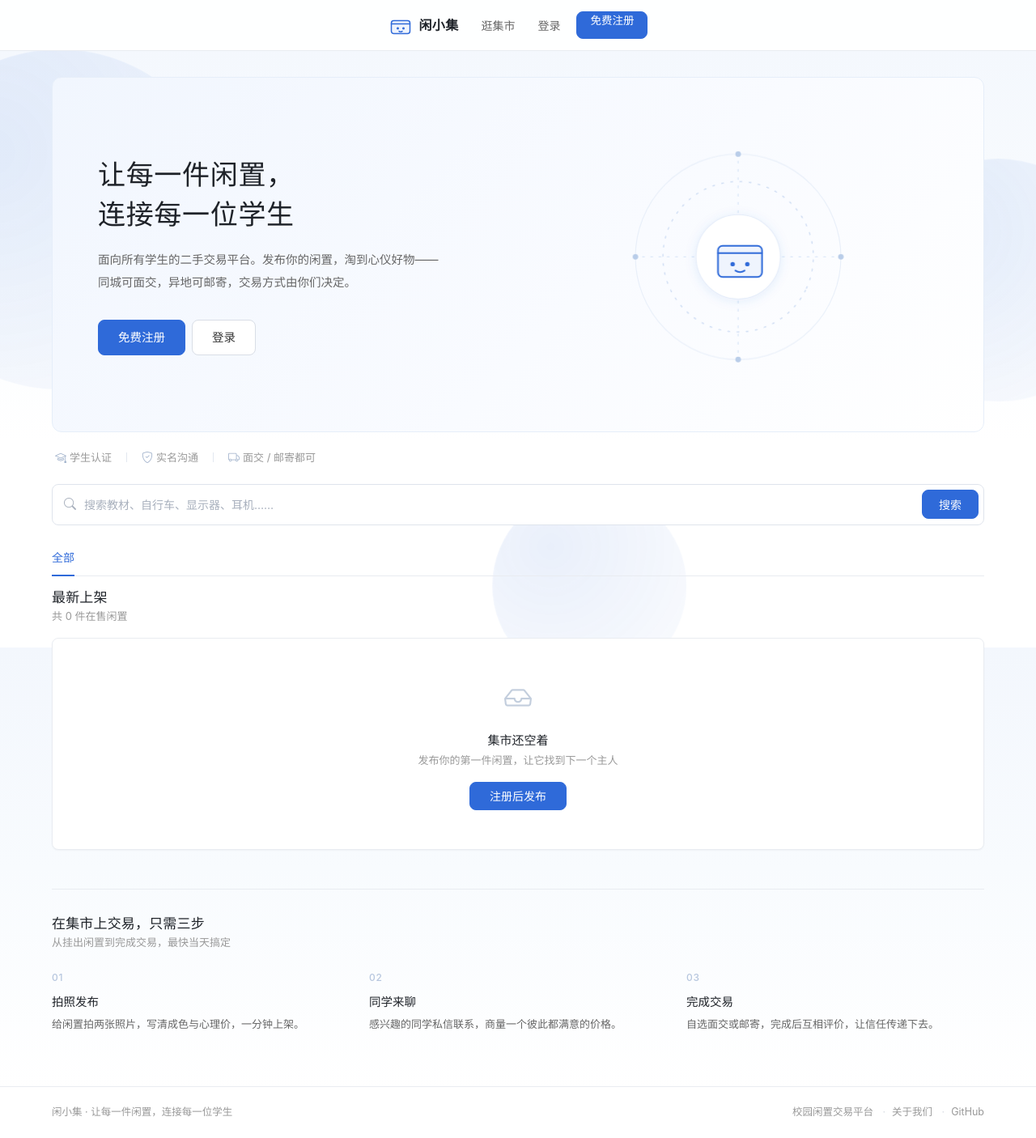
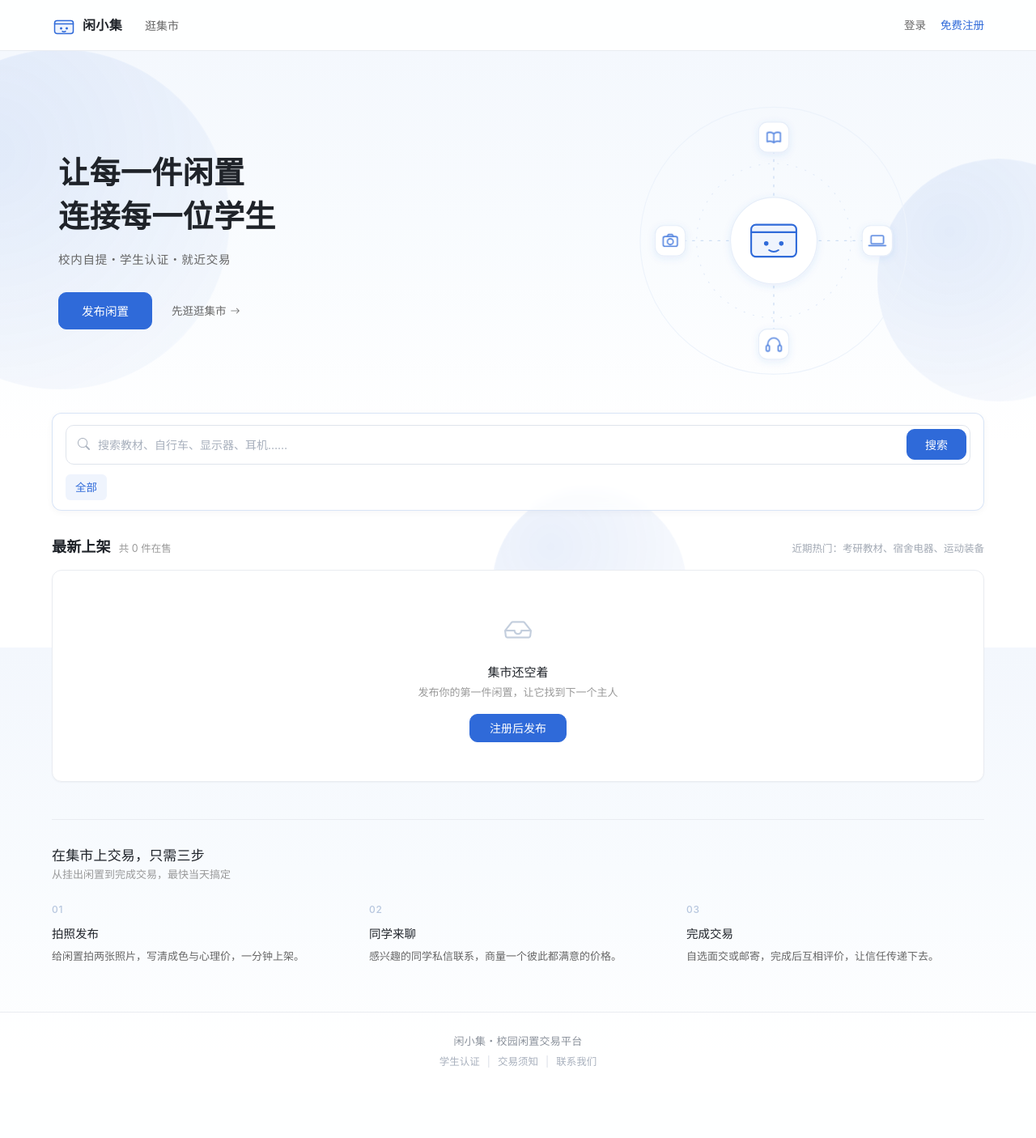
Before and after one commit to songxufeng-Seanfin/campus-secondhand-market, a Django app: page / in a window 1280 px wide. Shown: the whole page at 81% size. After the commit the page ends 1319 px from the top, so only its background shows below. Run offline with Django 5.2, Linux system fonts and the light colour scheme; data that the repository does not hold is empty.

Commit message:
首页按落地规范重构：Banner分层收紧、筛选面板合并、热门提示、圆角节奏12/10/6、矮页脚收尾

```diff
--- a/templates/base.html
+++ b/templates/base.html
@@ -25,10 +25,12 @@
       --line-soft: #f2f4f7;
       --surface: #ffffff;
 
-      /* 圆角：全站统一，禁止大圆角 */
-      --r: 8px;
+      /* 圆角节奏：卡片 12 / 按钮 10 / 标签 6，不全部统一 */
+      --r: 12px;
       --r-sm: 6px;
-      --r-lg: 10px;
+      --r-lg: 12px;
+      --r-btn: 10px;
+      --r-tag: 6px;
 
       /* 阴影：极淡，只用于层次 */
       --shadow-1: 0 1px 2px rgba(16, 24, 40, .04);
@@ -36,9 +38,9 @@
       --shadow-3: 0 6px 18px rgba(16, 24, 40, .08);
 
       /* 覆盖 Bootstrap 圆角，让表单/按钮同步 */
-      --bs-border-radius: 8px;
+      --bs-border-radius: 10px;
       --bs-border-radius-sm: 6px;
-      --bs-border-radius-lg: 10px;
+      --bs-border-radius-lg: 12px;
       --bs-body-color: #333333;
     }
 
@@ -60,9 +62,9 @@
     .bg-decor {
       position: fixed;
       inset: 0;
-      z-index: -1;
+      z-index: 0;          /* 氛围层在最底，内容层永远压在上面 */
       overflow: hidden;
-      pointer-events: none;
+      pointer-events: none; /* 不遮挡任何交互 */
     }
     .bg-decor i {
       position: absolute;
@@ -83,13 +85,15 @@
     }
 
     main { flex: 1; }
+    /* 导航 / 主体 / 页脚统一提到气泡之上 */
+    .navbar-main, main, .site-footer { position: relative; z-index: 1; }
     .page-wrap {
       max-width: 1200px;
       margin: 0 auto;
-      padding: 32px 24px 64px;
+      padding: 26px 24px 56px;
     }
     @media (max-width: 575.98px) {
-      .page-wrap { padding: 20px 16px 40px; }
+      .page-wrap { padding: 16px 16px 36px; }
     }
 
     /* ============ 导航 ============ */
@@ -100,6 +104,7 @@
       padding: 0;
     }
     .navbar-main .navbar-inner {
+      width: 100%;
       max-width: 1200px;
       margin: 0 auto;
       padding: 0 24px;
@@ -133,13 +138,22 @@
       margin-left: auto;
       display: flex;
       align-items: center;
-      gap: 20px;
+      gap: 18px;
     }
     .nav-actions .btn { height: 34px; padding: 0 16px; font-size: 13.5px; }
+    /* 右上角登录入口：纯文字，不抢视觉 */
+    .nav-text-link {
+      color: var(--text-2);
+      font-size: 13.5px;
+      text-decoration: none;
+      transition: color .2s ease-out;
+    }
+    .nav-text-link:hover { color: var(--brand); }
+    .nav-text-link.is-brand { color: var(--brand); font-weight: 500; }
 
     /* ============ 按钮 ============ */
     .btn {
-      border-radius: var(--r);
+      border-radius: var(--r-btn);
       font-weight: 500;
       font-size: 14px;
       transition: background-color .2s ease-out, border-color .2s ease-out,
@@ -211,9 +225,7 @@
       height: 100%;
       object-fit: cover;
       display: block;
-      transition: transform .35s ease-out;
     }
-    .product-card:hover .product-thumb img { transform: scale(1.03); }
     .thumb-placeholder {
       width: 100%;
       height: 100%;
@@ -242,39 +254,36 @@
       color: #4a5058;
       font-size: 11.5px;
       font-weight: 400;
-      padding: 2px 6px;
-      border-radius: 4px;
+      padding: 2px 7px;
+      border-radius: var(--r-tag);
       white-space: nowrap;
-      line-height: 1.5;
+      line-height: 1.6;
     }
 
-    /* ============ 分类标签：下划线式，收窄不臃肿 ============ */
+    /* ============ 分类标签：胶囊式，选中态浅蓝底 ============ */
     .cat-tabs {
       display: flex;
       flex-wrap: wrap;
       align-items: center;
-      gap: 4px 26px;
-      border-bottom: 1px solid var(--line);
-      padding-bottom: 0;
+      gap: 4px 6px;
     }
     .cat-tab {
-      position: relative;
       display: inline-flex;
       align-items: center;
-      padding: 9px 0 11px;
-      font-size: 14px;
+      padding: 6px 12px;
+      font-size: 13.5px;
       font-weight: 400;
       color: var(--text-2);
       text-decoration: none;
-      border-bottom: 2px solid transparent;
-      margin-bottom: -1px;
-      transition: color .2s ease-out, border-color .2s ease-out;
+      border-radius: var(--r-tag);
+      transition: color .2s ease-out, background-color .2s ease-out;
     }
-    .cat-tab:hover { color: var(--ink); }
+    .cat-tab i { font-size: 13px; opacity: .8; }
+    .cat-tab:hover { color: var(--ink); background: #f5f8fd; }
     .cat-tab.active {
       color: var(--brand);
       font-weight: 500;
-      border-bottom-color: var(--brand);
+      background: var(--brand-light);
     }
 
     /* ============ 表单 ============ */
@@ -342,27 +351,23 @@
     .section-sub { font-size: 13px; color: var(--text-3); margin: 4px 0 0; }
     h4, h5, h6 { color: var(--ink); }
 
-    /* ============ 页脚：极简 ============ */
+    /* ============ 页脚：矮、静、居中，给页面收尾 ============ */
     .site-footer {
       border-top: 1px solid var(--line);
-      background: rgba(255, 255, 255, .7);
-      padding: 22px 0;
+      background: rgba(255, 255, 255, .66);
+      padding: 26px 20px 28px;
+      text-align: center;
       font-size: 12.5px;
       color: var(--text-3);
     }
-    .site-footer .footer-inner {
-      max-width: 1200px;
-      margin: 0 auto;
-      padding: 0 24px;
-      display: flex;
-      flex-wrap: wrap;
-      gap: 8px 24px;
-      justify-content: space-between;
-      align-items: center;
+    .site-footer .footer-name {
+      margin: 0 0 7px;
+      font-size: 13px;
+      color: #8b929c;
+      letter-spacing: .02em;
     }
-    .site-footer a { color: var(--text-3); text-decoration: none; transition: color .2s ease-out; }
-    .site-footer a:hover { color: var(--brand); }
-    .site-footer .dot { margin: 0 8px; color: #d5dae2; }
+    .site-footer .footer-links { margin: 0; color: #a8b0bd; }
+    .site-footer .footer-links i { font-style: normal; margin: 0 9px; color: #d8dde5; }
 
     /* 提示条 */
     .alert { border-radius: var(--r); font-size: 13.5px; }
@@ -403,8 +408,8 @@
           <button class="btn btn-link nav-link p-0 text-decoration-none" style="color:var(--text-3);font-size:13.5px;">退出</button>
         </form>
       {% else %}
-        <a class="nav-link" href="{% url 'login' %}">登录</a>
-        <a class="btn btn-brand" href="{% url 'register' %}">免费注册</a>
+        <a class="nav-text-link" href="{% url 'login' %}">登录</a>
+        <a class="nav-text-link is-brand" href="{% url 'register' %}">免费注册</a>
       {% endif %}
     </div>
   </div>
@@ -423,14 +428,8 @@
 </main>
 
 <footer class="site-footer mt-auto">
-  <div class="footer-inner">
-    <span>闲小集 · 让每一件闲置，连接每一位学生</span>
-    <span>
-      校园闲置交易平台
-      <span class="dot">·</span><a href="{% url 'home' %}">关于我们</a>
-      <span class="dot">·</span><a href="https://github.com/songxufeng-Seanfin" target="_blank" rel="noopener">GitHub</a>
-    </span>
-  </div>
+  <p class="footer-name">闲小集・校园闲置交易平台</p>
+  <p class="footer-links">学生认证<i>|</i>交易须知<i>|</i>联系我们</p>
 </footer>
 <script src="https://cdn.jsdelivr.net/npm/bootstrap@5.3.3/dist/js/bootstrap.bundle.min.js"></script>
 </body>
--- a/templates/home.html
+++ b/templates/home.html
@@ -1,84 +1,86 @@
 {% extends "base.html" %}
 {% load goods_extras %}
-{% block title %}首页 - 闲小集{% endblock %}
+{% block title %}闲小集 · 校园闲置交易平台{% endblock %}
 {% block content %}
 
-<!-- ============ Banner：左文案 / 右图形，克制留白 ============ -->
+<!-- ============ Banner：左文案 / 右连线图形，透明底让气泡透上来 ============ -->
 <section class="hero">
-  <div class="row align-items-center g-5">
-    <div class="col-lg-6">
-      <h1>让每一件闲置，<br>连接每一位学生</h1>
-      <p class="lead-text">
-        面向所有学生的二手交易平台。发布你的闲置，淘到心仪好物——
-        同城可面交，异地可邮寄，交易方式由你们决定。
-      </p>
-      <div class="d-flex flex-wrap gap-2">
-        {% if user.is_authenticated %}
+  <div class="hero-copy">
+    <h1>让每一件闲置<br>连接每一位学生</h1>
+    <p class="hero-sub">校内自提・学生认证・就近交易</p>
+    <div class="hero-cta">
       <a href="{% url 'product_create' %}" class="btn btn-brand btn-hero">发布闲置</a>
-          <a href="{% url 'my_products' %}" class="btn btn-ghost btn-hero">我的闲置</a>
-        {% else %}
-          <a href="{% url 'register' %}" class="btn btn-brand btn-hero">免费注册</a>
-          <a href="{% url 'login' %}" class="btn btn-ghost btn-hero">登录</a>
-        {% endif %}
+      <a href="#goods" class="hero-link">先逛逛集市<i class="bi bi-arrow-right"></i></a>
     </div>
   </div>
 
-    <div class="col-lg-6">
   <div class="hero-art">
-        <svg viewBox="0 0 300 280" width="100%" role="img" aria-label="闲小集：闲置在同学之间流转">
+    <svg viewBox="0 0 320 300" width="100%" role="img" aria-label="闲置在同学之间流转">
       <defs>
-            <filter id="softDrop" x="-30%" y="-30%" width="160%" height="160%">
-              <feDropShadow dx="0" dy="2" stdDeviation="6" flood-color="#2f6ad9" flood-opacity=".10"/>
+        <filter id="nodeShadow" x="-40%" y="-40%" width="180%" height="180%">
+          <feDropShadow dx="0" dy="2" stdDeviation="4" flood-color="#2f6ad9" flood-opacity=".10"/>
         </filter>
       </defs>
 
-          <!-- 外圈：细实线 -->
-          <circle cx="150" cy="140" r="112" fill="none" stroke="#e8eff9" stroke-width="1"/>
-          <!-- 中圈：缓慢流动的虚线环 -->
-          <circle class="ring-dash" cx="150" cy="140" r="82" fill="none"
-                  stroke="#cddcf3" stroke-width="1.2" stroke-dasharray="2 8" stroke-linecap="round"/>
+      <!-- 外圈：极细静止线，撑住画面 -->
+      <circle cx="160" cy="150" r="142" fill="none" stroke="#edf3fb" stroke-width="1"/>
+      <!-- 内圈：淡虚线，静止 -->
+      <circle cx="160" cy="150" r="82" fill="none" stroke="#e2ebf8" stroke-width="1"
+              stroke-dasharray="1 9" stroke-linecap="round"/>
 
-          <!-- 连线：中心到四个节点，细、淡、缓慢流动 -->
-          <g stroke="#dbe7f8" stroke-width="1.2" fill="none" stroke-linecap="round">
-            <path class="link-line" d="M150 94 L150 28"/>
-            <path class="link-line" d="M196 140 L262 140"/>
-            <path class="link-line" d="M150 186 L150 252"/>
-            <path class="link-line" d="M104 140 L38 140"/>
-          </g>
-
-          <!-- 节点小点 -->
-          <g fill="#b9cde9">
-            <circle cx="150" cy="28" r="3"/>
-            <circle cx="262" cy="140" r="3"/>
-            <circle cx="150" cy="252" r="3"/>
-            <circle cx="38" cy="140" r="3"/>
+      <!-- 连线：中心到四个节点，缓慢流动 -->
+      <g stroke="#cfdff4" stroke-width="1.2" fill="none" stroke-linecap="round">
+        <path class="link-line" d="M160 104V56"/>
+        <path class="link-line" d="M206 150h48"/>
+        <path class="link-line" d="M160 196v48"/>
+        <path class="link-line" d="M114 150H66"/>
       </g>
 
       <!-- 中心：品牌图形 -->
-          <circle cx="150" cy="140" r="46" fill="#ffffff" stroke="#e3ecf9" stroke-width="1" filter="url(#softDrop)"/>
-          <g transform="translate(124,118)">
+      <circle cx="160" cy="150" r="46" fill="#ffffff" stroke="#e6eef9" stroke-width="1"
+              filter="url(#nodeShadow)"/>
+      <g transform="translate(132,123)">
         <rect x="4" y="10" width="48" height="34" rx="5" fill="#eff4fd" stroke="#2f6ad9" stroke-width="1.8"/>
         <path d="M4 18h48" stroke="#2f6ad9" stroke-width="1.8" stroke-linecap="round"/>
         <circle cx="20" cy="30" r="2.4" fill="#2f6ad9"/>
         <circle cx="36" cy="30" r="2.4" fill="#2f6ad9"/>
         <path d="M23 37q5 3.4 10 0" fill="none" stroke="#2f6ad9" stroke-width="1.8" stroke-linecap="round"/>
       </g>
+
+      <!-- 四个节点：教材 / 电脑 / 耳机 / 相机 -->
+      <g filter="url(#nodeShadow)">
+        <rect x="144" y="24" width="32" height="32" rx="9" fill="#fff" stroke="#e6eef9"/>
+        <rect x="254" y="134" width="32" height="32" rx="9" fill="#fff" stroke="#e6eef9"/>
+        <rect x="144" y="244" width="32" height="32" rx="9" fill="#fff" stroke="#e6eef9"/>
+        <rect x="34" y="134" width="32" height="32" rx="9" fill="#fff" stroke="#e6eef9"/>
+      </g>
+      <g stroke="#2f6ad9" stroke-width="1.4" stroke-linecap="round" stroke-linejoin="round"
+         fill="none" opacity=".82">
+        <g transform="translate(160,40)">
+          <path d="M-7-4.6c2.5-1 5.2-.6 7 .9 1.8-1.5 4.5-1.9 7-.9v9.4c-2.5-1-5.2-.6-7 .9-1.8-1.5-4.5-1.9-7-.9z"/>
+          <path d="M0-3.7v9.4"/>
+        </g>
+        <g transform="translate(270,150)">
+          <rect x="-6.6" y="-5.4" width="13.2" height="8.6" rx="1.2"/>
+          <path d="M-9 5.2h18"/>
+        </g>
+        <g transform="translate(160,260)">
+          <path d="M-6.4 1.2v-1.4a6.4 6.4 0 0 1 12.8 0v1.4"/>
+          <rect x="-8" y="1.2" width="3.4" height="6.2" rx="1.6"/>
+          <rect x="4.6" y="1.2" width="3.4" height="6.2" rx="1.6"/>
+        </g>
+        <g transform="translate(50,150)">
+          <rect x="-7.6" y="-4.4" width="15.2" height="10.4" rx="2"/>
+          <circle cx="0" cy="1" r="3.1"/>
+          <path d="M-3.4-4.4l1.3-2.2h4.2l1.3 2.2"/>
+        </g>
+      </g>
     </svg>
-      </div>
-    </div>
   </div>
 </section>
 
-<!-- ============ 信任信息：一行、浅灰、不堆卡片 ============ -->
-<div class="trust-strip">
-  <span><i class="bi bi-mortarboard"></i>学生认证</span>
-  <span class="sep"></span>
-  <span><i class="bi bi-shield-check"></i>实名沟通</span>
-  <span class="sep"></span>
-  <span><i class="bi bi-truck"></i>面交 / 邮寄都可</span>
-</div>
-
-<!-- ============ 搜索 ============ -->
+<!-- ============ 搜索 + 分类：一整块筛选组件，紧贴 Banner ============ -->
+<div class="filter-panel">
   <form method="get" action="{% url 'home' %}" class="search-bar">
     <i class="bi bi-search search-icon"></i>
     <input type="text" name="q" value="{{ keyword }}"
@@ -87,8 +89,7 @@
     <button type="submit" class="btn btn-brand">搜索</button>
   </form>
 
-<!-- ============ 分类：下划线标签 ============ -->
-<div class="cat-tabs mb-3">
+  <div class="cat-tabs">
     <a href="{% url 'home' %}{% if keyword %}?q={{ keyword }}{% endif %}"
        class="cat-tab {% if not current_category %}active{% endif %}">全部</a>
     {% for cat in categories %}
@@ -98,20 +99,22 @@
       </a>
     {% endfor %}
   </div>
+</div>
 
-<!-- ============ 列表头 ============ -->
-<div class="d-flex align-items-end justify-content-between mb-3">
-  <div>
+<!-- ============ 商品列表 ============ -->
+<section id="goods">
+  <div class="list-head">
+    <div class="d-flex align-items-baseline">
       <h2 class="section-title">
         {% if keyword %}“{{ keyword }}” 的结果{% elif current_category %}分类好物{% else %}最新上架{% endif %}
       </h2>
-    <p class="section-sub">共 {{ total_count }} 件在售闲置</p>
+      <span class="count">共 {{ total_count }} 件在售</span>
     </div>
+    <p class="hot-hint">近期热门：考研教材、宿舍电器、运动装备</p>
   </div>
 
-<!-- ============ 商品网格 ============ -->
   {% if page_obj.object_list %}
-  <div class="row row-cols-2 row-cols-md-3 row-cols-xl-4 g-3 g-md-4 mb-5">
+    <div class="row row-cols-2 row-cols-md-3 row-cols-xl-4 g-2 g-md-3">
       {% for product in page_obj %}
         <div class="col">
           <a href="{% url 'product_detail' product.pk %}" class="text-decoration-none">
@@ -123,9 +126,9 @@
                   <div class="thumb-placeholder"><i class="bi {{ product.category.slug|cat_icon }}"></i></div>
                 {% endif %}
               </div>
-            <div class="p-3">
+              <div class="product-body">
                 <div class="product-title">{{ product.title }}</div>
-              <div class="d-flex align-items-baseline mt-2">
+                <div class="d-flex align-items-baseline mt-1">
                   <span class="price-symbol">¥</span><span class="price">{{ product.price|floatformat:"-2" }}</span>
                   {% if product.original_price %}
                     <span class="original-price">¥{{ product.original_price|floatformat:"-2" }}</span>
@@ -145,7 +148,7 @@
     </div>
 
     {% if page_obj.has_other_pages %}
-    <nav class="mb-5">
+      <nav class="mt-4">
         <ul class="pagination pagination-sm justify-content-center mb-0">
           {% if page_obj.has_previous %}
             <li class="page-item">
@@ -162,7 +165,7 @@
       </nav>
     {% endif %}
   {% else %}
-  <div class="card-soft mb-5">
+    <div class="card-soft">
       <div class="card-body text-center py-5">
         <i class="bi bi-inbox" style="font-size:34px;color:#c3cedd;"></i>
         <p class="mt-3 mb-1" style="font-size:15px;color:var(--ink);">
@@ -179,8 +182,9 @@
       </div>
     </div>
   {% endif %}
+</section>
 
-<!-- ============ 交易流程：纯文字三列，不做卡片堆叠 ============ -->
+<!-- ============ 交易流程：纯文字三列 ============ -->
 <section class="steps">
   <h2 class="section-title mb-1">在集市上交易，只需三步</h2>
   <p class="section-sub mb-4">从挂出闲置到完成交易，最快当天搞定</p>
@@ -206,68 +210,70 @@
 <style>
   /* ---------- Banner ---------- */
   .hero {
-    background: linear-gradient(135deg, #f1f6fe 0%, #f9fbff 58%, #ffffff 100%);
-    border: 1px solid #e6eef9;
-    border-radius: 12px;
-    padding: 60px 56px;
+    display: grid;
+    grid-template-columns: minmax(0, 1.08fr) minmax(0, .92fr);
+    align-items: center;
+    gap: 40px;
+    padding: 34px 8px 38px;
   }
   .hero h1 {
-    font-size: 34px;
-    font-weight: 500;
-    line-height: 1.45;
-    letter-spacing: .02em;
+    margin: 0;
+    font-size: 38px;
+    font-weight: 600;
+    line-height: 1.4;
+    letter-spacing: .01em;
     color: var(--ink);
-    margin: 0;
   }
-  .hero .lead-text {
+  .hero-sub {
+    margin: 16px 0 0;
     font-size: 14.5px;
     font-weight: 400;
     color: var(--text-2);
-    line-height: 1.9;
-    margin: 18px 0 32px;
-    max-width: 430px;
+    letter-spacing: .05em;
   }
-  .btn-hero { height: 44px; padding: 0 24px; font-size: 14.5px; display: inline-flex; align-items: center; }
-  .hero-art { max-width: 340px; margin: 0 auto; }
+  .hero-cta { display: flex; align-items: center; gap: 24px; margin-top: 30px; flex-wrap: wrap; }
+  .btn-hero {
+    height: 46px;
+    padding: 0 28px;
+    font-size: 14.5px;
+    display: inline-flex;
+    align-items: center;
+  }
+  .hero-link {
+    display: inline-flex;
+    align-items: center;
+    gap: 5px;
+    font-size: 13.5px;
+    color: var(--text-2);
+    text-decoration: none;
+    transition: color .2s ease-out;
+  }
+  .hero-link i { font-size: 12px; }
+  .hero-link:hover { color: var(--brand); }
+  .hero-art { max-width: 372px; width: 100%; margin: 0 auto; }
 
-  .ring-dash { transform-origin: 150px 140px; animation: ring-spin 90s linear infinite; }
-  @keyframes ring-spin { to { transform: rotate(360deg); } }
-
+  /* 只保留连线流动，其余特效去掉 */
   .link-line { stroke-dasharray: 2 7; animation: line-flow 16s linear infinite; }
   @keyframes line-flow { to { stroke-dashoffset: -180; } }
+  @media (prefers-reduced-motion: reduce) { .link-line { animation: none; } }
 
-  .hero-art { animation: soft-float 10s ease-in-out infinite alternate; }
-  @keyframes soft-float {
-    from { transform: translateY(-5px); }
-    to   { transform: translateY(5px); }
+  /* ---------- 搜索 + 分类：一整块 ---------- */
+  .filter-panel {
+    background: rgba(255, 255, 255, .74);
+    backdrop-filter: blur(6px);
+    border: 1px solid rgba(214, 227, 246, .95);
+    border-radius: var(--r);
+    padding: 14px 16px 12px;
+    box-shadow: 0 2px 8px rgba(16, 24, 40, .04);
   }
-  @media (prefers-reduced-motion: reduce) {
-    .ring-dash, .link-line, .hero-art { animation: none; }
-  }
-
-  /* ---------- 信任条 ---------- */
-  .trust-strip {
-    display: flex;
-    flex-wrap: wrap;
-    align-items: center;
-    gap: 10px 18px;
-    padding: 20px 4px 22px;
-    font-size: 13px;
-    color: var(--text-3);
-  }
-  .trust-strip i { color: #a8b8cf; margin-right: 4px; font-size: 14px; }
-  .trust-strip .sep { width: 1px; height: 12px; background: #e3e8f0; }
-
-  /* ---------- 搜索 ---------- */
   .search-bar {
     display: flex;
     align-items: center;
     gap: 10px;
     background: #fff;
     border: 1px solid #dfe4ec;
-    border-radius: var(--r);
-    padding: 6px 6px 6px 14px;
-    margin-bottom: 20px;
+    border-radius: var(--r-btn);
+    padding: 4px 4px 4px 14px;
     transition: border-color .2s ease-out, box-shadow .2s ease-out;
   }
   .search-bar:focus-within {
@@ -282,14 +288,38 @@
     background: transparent;
     font-size: 14px;
     color: var(--text);
-    padding: 8px 0;
+    padding: 9px 0;
     min-width: 0;
   }
   .search-bar input::placeholder { color: #a8b0bd; }
-  .search-bar .btn { height: 36px; padding: 0 20px; flex: none; }
+  .search-bar .btn { height: 38px; padding: 0 22px; flex: none; }
+  .filter-panel .cat-tabs { margin-top: 12px; }
+
+  /* ---------- 列表头 ---------- */
+  .list-head {
+    display: flex;
+    align-items: baseline;
+    justify-content: space-between;
+    flex-wrap: wrap;
+    gap: 6px 24px;
+    margin: 34px 0 16px;
+  }
+  .list-head .section-title { font-size: 18px; font-weight: 600; }
+  .list-head .count {
+    margin-left: 10px;
+    font-size: 12.5px;
+    font-weight: 400;
+    color: var(--text-3);
+  }
+  .hot-hint { margin: 0; font-size: 12.5px; color: #a2a9b4; }
+
+  /* ---------- 商品卡 ---------- */
+  .product-body { padding: 12px 14px 14px; }
+  .product-card .product-title { font-weight: 500; color: var(--ink); }
+  .product-card .condition-tag { margin-left: 8px; }
 
   /* ---------- 步骤 ---------- */
-  .steps { border-top: 1px solid var(--line); padding-top: 32px; margin-top: 8px; }
+  .steps { border-top: 1px solid var(--line); padding-top: 34px; margin-top: 46px; }
   .step-no {
     font-size: 12px;
     font-weight: 500;
@@ -304,7 +334,7 @@
   .pagination .page-link {
     border-color: var(--line);
     color: var(--text-2);
-    border-radius: var(--r);
+    border-radius: var(--r-sm);
     margin: 0 3px;
     font-size: 13px;
   }
@@ -314,16 +344,24 @@
     color: #fff;
   }
 
+  #goods { scroll-margin-top: 80px; }
+
   @media (max-width: 991.98px) {
-    .hero { padding: 40px 28px; }
-    .hero h1 { font-size: 27px; }
+    .hero { grid-template-columns: 1fr; gap: 16px; padding: 22px 2px 26px; }
+    .hero h1 { font-size: 30px; }
+    .hero-art { max-width: 300px; margin-top: 8px; }
+    .list-head { margin-top: 26px; }
   }
   @media (max-width: 575.98px) {
-    .hero { padding: 32px 22px; border-radius: 10px; }
-    .hero h1 { font-size: 23px; }
-    .hero .lead-text { font-size: 13.5px; margin: 14px 0 24px; }
-    .hero-art { max-width: 220px; margin-top: 8px; }
-    .search-bar .btn { padding: 0 14px; }
+    .hero h1 { font-size: 25px; }
+    .hero-sub { font-size: 13.5px; }
+    .hero-cta { margin-top: 22px; gap: 16px; }
+    .btn-hero { height: 42px; padding: 0 22px; }
+    .hero-art { max-width: 220px; }
+    .filter-panel { padding: 12px 12px 10px; }
+    .search-bar .btn { padding: 0 16px; }
+    .list-head .section-title { font-size: 16px; }
+    .hot-hint { font-size: 12px; }
   }
 </style>
 {% endblock %}
```
Lines whose indentation alone changed are shown as unchanged.
